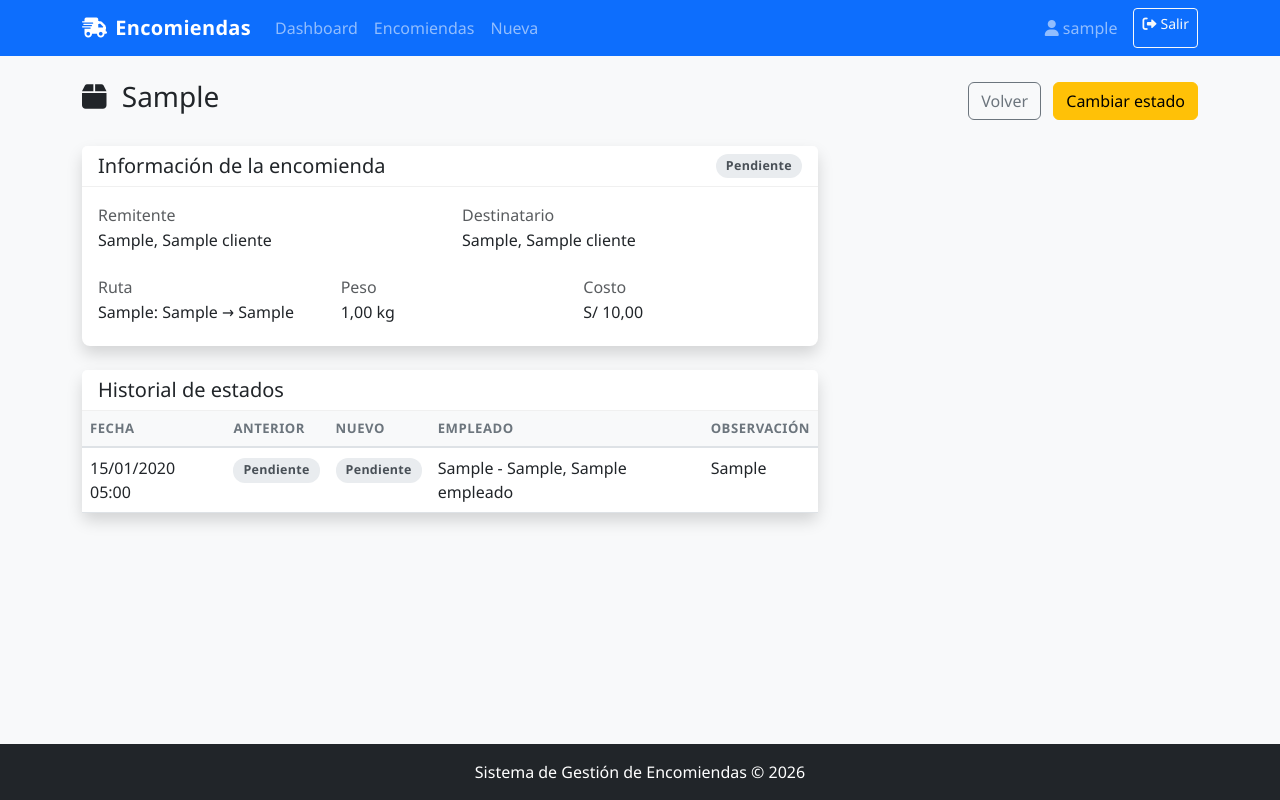
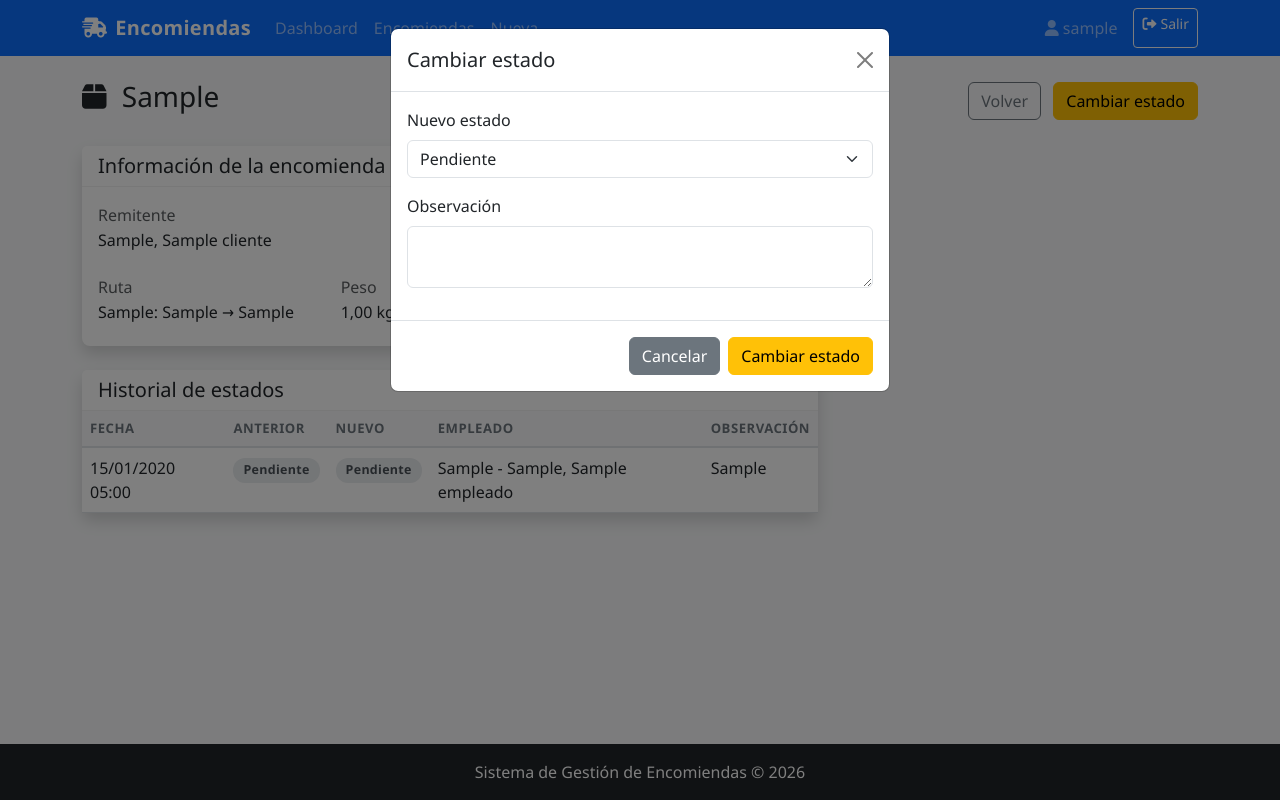
Before and after one commit to edwargreoz/encomiendas-django-docker, a Django app: page /encomiendas/1/ in a window 1280 px wide, after a click on "Cambiar estado". Run offline with Django 5.2, Linux system fonts and the light colour scheme; a user stored in the database is signed in; tables that the repository leaves empty hold one stand-in row (values such as "Sample post"); parts of the project's set-up code (start-up, migrations or seed data) failed here and were passed over.

Commit message:
Semana05 Correcicon de funcionalidad de boton de cambio de estado y actualizar el estado

```diff
--- a/envios/models.py
+++ b/envios/models.py
@@ -174,14 +174,13 @@ class Encomienda(models.Model):
 
         if (
             self.fecha_entrega_est and
-            self.fecha_entrega_real
+            self.fecha_entrega_real and
+            self.fecha_entrega_real < self.fecha_entrega_est and
+            self.estado != EstadoEnvio.ENTREGADO
         ):
-
-            if self.fecha_entrega_real < self.fecha_entrega_est:
-
-                errors['fecha_entrega_real'] = ValidationError(
-                    'La fecha de entrega real no puede ser antes de la estimada.'
-                )
+            errors['fecha_entrega_real'] = ValidationError(
+                'La fecha de entrega real no puede ser antes de la estimada.'
+            )
 
         if errors:
             raise ValidationError(errors)
--- a/templates/envios/detalle.html
+++ b/templates/envios/detalle.html
@@ -240,6 +240,40 @@
 
     </div>
 
+    {# Modal para cambiar estado #}
+    <div class="modal fade" id="modalEstado" tabindex="-1">
+        <div class="modal-dialog">
+            <div class="modal-content">
+                <form method="POST" action="{% url 'encomienda_cambiar_estado' encomienda.pk %}">
+                    {% csrf_token %}
+                    <div class="modal-header">
+                        <h5 class="modal-title">Cambiar estado</h5>
+                        <button type="button" class="btn-close" data-bs-dismiss="modal"></button>
+                    </div>
+                    <div class="modal-body">
+                        <div class="mb-3">
+                            <label for="selectEstado" class="form-label">Nuevo estado</label>
+                            <select name="estado" id="selectEstado" class="form-select" required>
+                                <option value="">Seleccione...</option>
+                                {% for cod, label in estados_disponibles %}
+                                    <option value="{{ cod }}">{{ label }}</option>
+                                {% endfor %}
+                            </select>
+                        </div>
+                        <div class="mb-3">
+                            <label for="observacion" class="form-label">Observación</label>
+                            <textarea name="observacion" id="observacion" class="form-control" rows="2"></textarea>
+                        </div>
+                    </div>
+                    <div class="modal-footer">
+                        <button type="button" class="btn btn-secondary" data-bs-dismiss="modal">Cancelar</button>
+                        <button type="submit" class="btn btn-warning">Cambiar estado</button>
+                    </div>
+                </form>
+            </div>
+        </div>
+    </div>
+
 {% endblock %}
 
 {# JS adicional: solo carga en esta página #}
```
